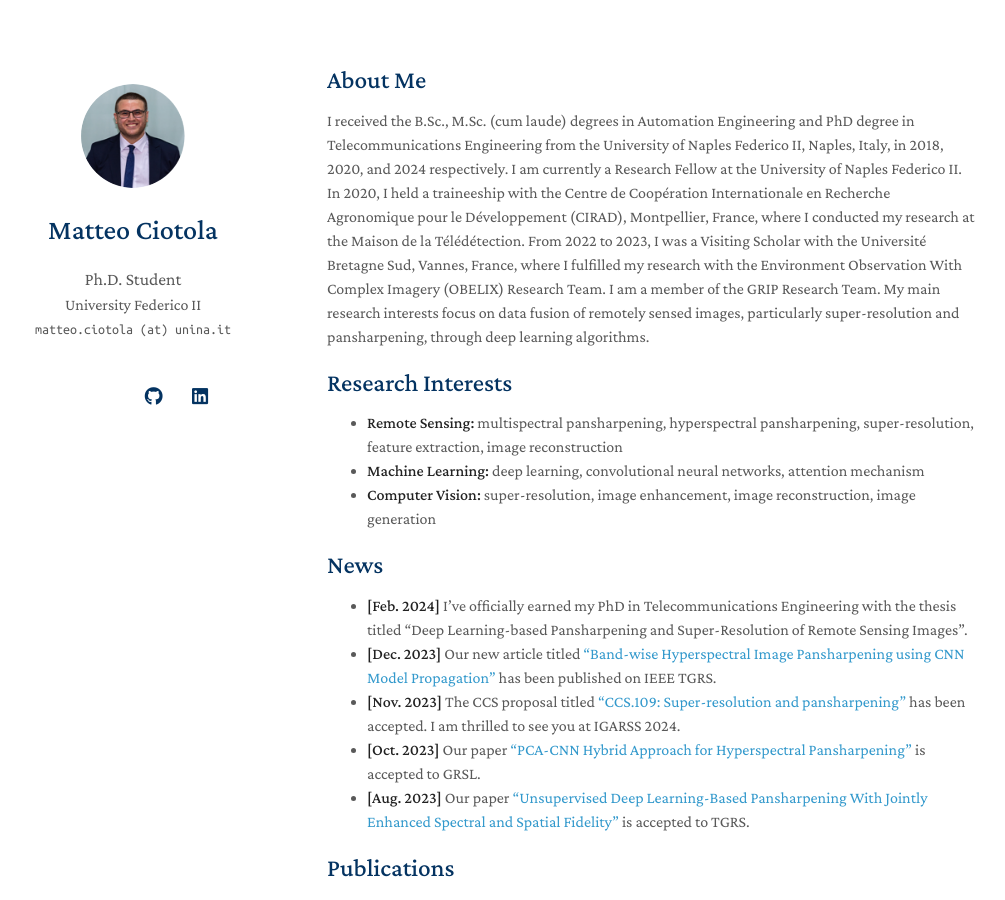
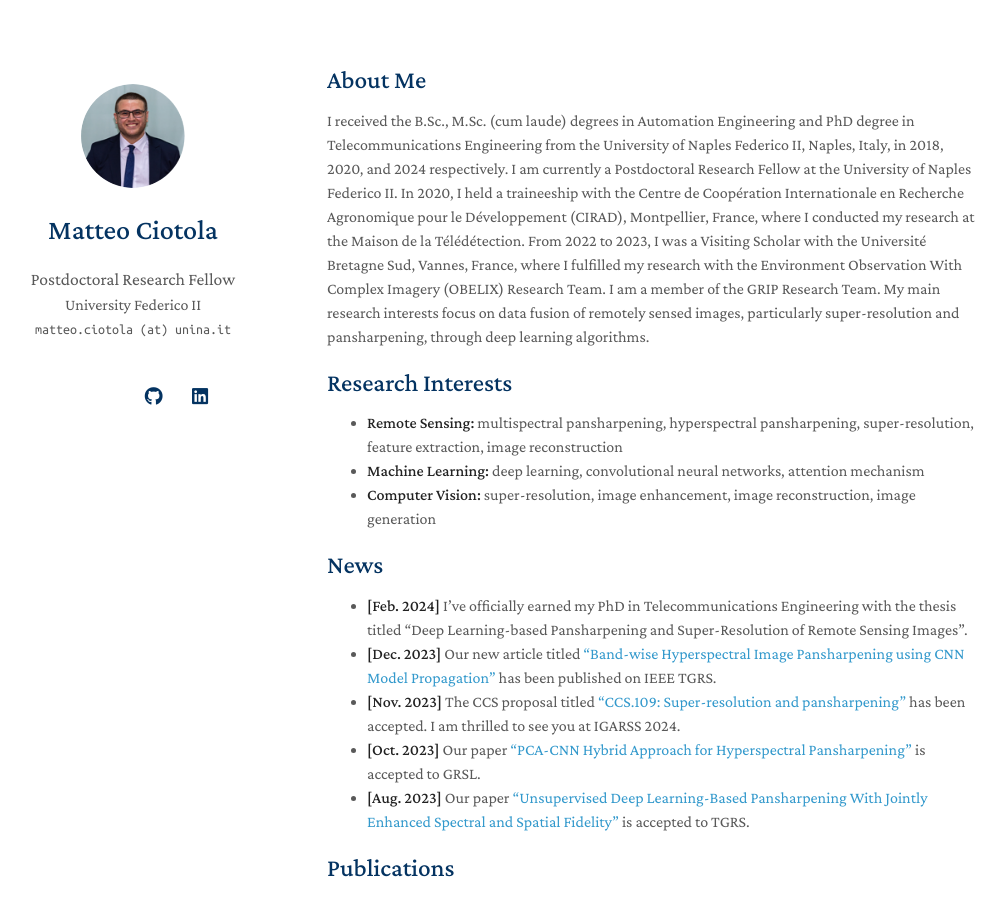
Before and after one commit to matciotola/matciotola.github.io, a Jekyll site: the page built from index.md, in a window 1280 px wide and 900 px high. Shown: the whole window, without its empty margins (143-1148 px from the left). Built offline with Jekyll 4.4.1, drawn with Linux system fonts in a browser that asks for light colours; nearby versions of some CDN libraries; a style sheet for code colours, icons or effects is not loaded; our own code applies the rules of GitHub Pages for plain Markdown files.

Commit message:
update index.md

```diff
--- a/_config.yml
+++ b/_config.yml
@@ -1,6 +1,6 @@
 # Basic Information
 title: Matteo Ciotola
-position: Ph.D. Student
+position: Postdoctoral Research Fellow
 affiliation: University Federico II
 email: matteo.ciotola (at) unina.it
 
--- a/index.md
+++ b/index.md
@@ -4,7 +4,7 @@ layout: homepage
 
 ## About Me
 
-I received the B.Sc., M.Sc. (cum laude) degrees in Automation Engineering and PhD degree in Telecommunications Engineering from the University of Naples Federico II, Naples, Italy, in 2018, 2020, and 2024 respectively. I am currently a Research Fellow at the University of Naples Federico II. In 2020, I held a traineeship with the Centre de Coopération Internationale en Recherche Agronomique pour le Développement (CIRAD), Montpellier, France, where I conducted my research at the Maison de la Télédétection. From 2022 to 2023, I was a Visiting Scholar with the Université Bretagne Sud, Vannes, France, where I fulfilled my research with the Environment Observation With Complex Imagery (OBELIX) Research Team. I am a member of the GRIP Research Team. My main research interests focus on data fusion of remotely sensed images, particularly super-resolution and pansharpening, through deep learning algorithms.
+I received the B.Sc., M.Sc. (cum laude) degrees in Automation Engineering and PhD degree in Telecommunications Engineering from the University of Naples Federico II, Naples, Italy, in 2018, 2020, and 2024 respectively. I am currently a Postdoctoral Research Fellow at the University of Naples Federico II. In 2020, I held a traineeship with the Centre de Coopération Internationale en Recherche Agronomique pour le Développement (CIRAD), Montpellier, France, where I conducted my research at the Maison de la Télédétection. From 2022 to 2023, I was a Visiting Scholar with the Université Bretagne Sud, Vannes, France, where I fulfilled my research with the Environment Observation With Complex Imagery (OBELIX) Research Team. I am a member of the GRIP Research Team. My main research interests focus on data fusion of remotely sensed images, particularly super-resolution and pansharpening, through deep learning algorithms.
 
 ## Research Interests
 
```
